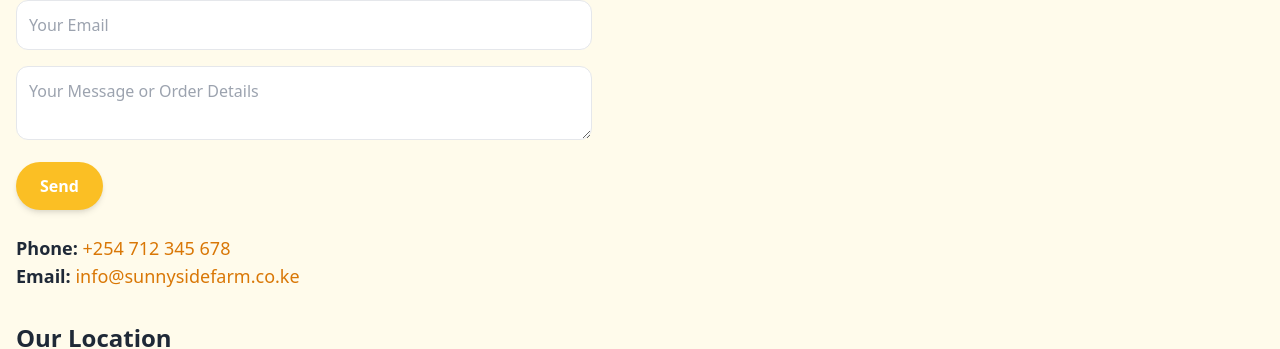
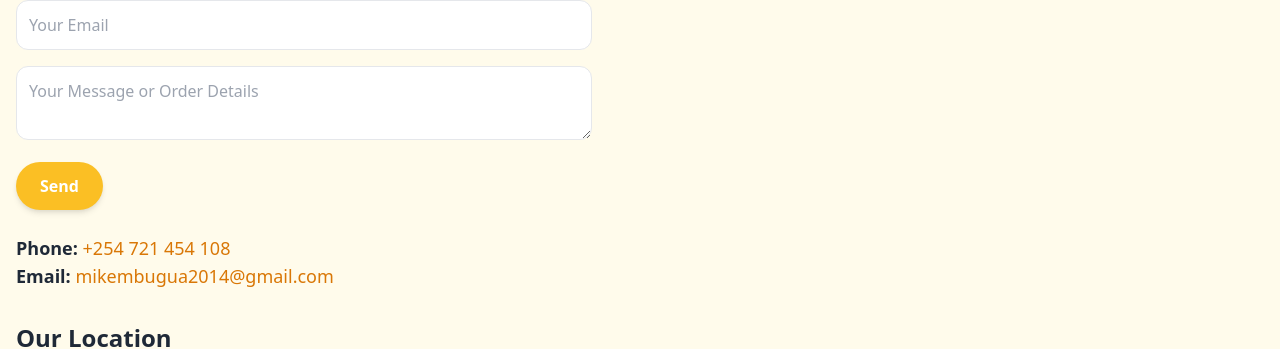
Before and after one commit to WaMungai/Nguku-Farm, a plain HTML site: page index.html in a window 1280 px wide. Shown: the part 2156-2505 px from the top of the page. Drawn offline with nearby package versions, Linux system fonts and the light colour scheme.

Commit message:
fix details

```diff
--- a/index.html
+++ b/index.html
@@ -104,8 +104,8 @@
       <button type="submit" class="bg-yellow-400 text-white px-6 py-3 rounded-full font-semibold shadow-md hover:bg-yellow-500">Send</button>
     </form>
     <div class="mt-6 text-lg">
-      <p><strong>Phone:</strong> <a href="tel:+254712345678" class="text-yellow-600 hover:underline">+254 712 345 678</a></p>
-      <p><strong>Email:</strong> <a href="mailto:info@sunnysidefarm.co.ke" class="text-yellow-600 hover:underline">info@sunnysidefarm.co.ke</a></p>
+      <p><strong>Phone:</strong> <a href="tel:+254712345678" class="text-yellow-600 hover:underline">+254 721 454 108</a></p>
+      <p><strong>Email:</strong> <a href="mailto:info@sunnysidefarm.co.ke" class="text-yellow-600 hover:underline">mikembugua2014@gmail.com</a></p>
     </div>
     <div class="mt-8">
       <h4 class="text-2xl font-semibold mb-2">Our Location</h4>
```
